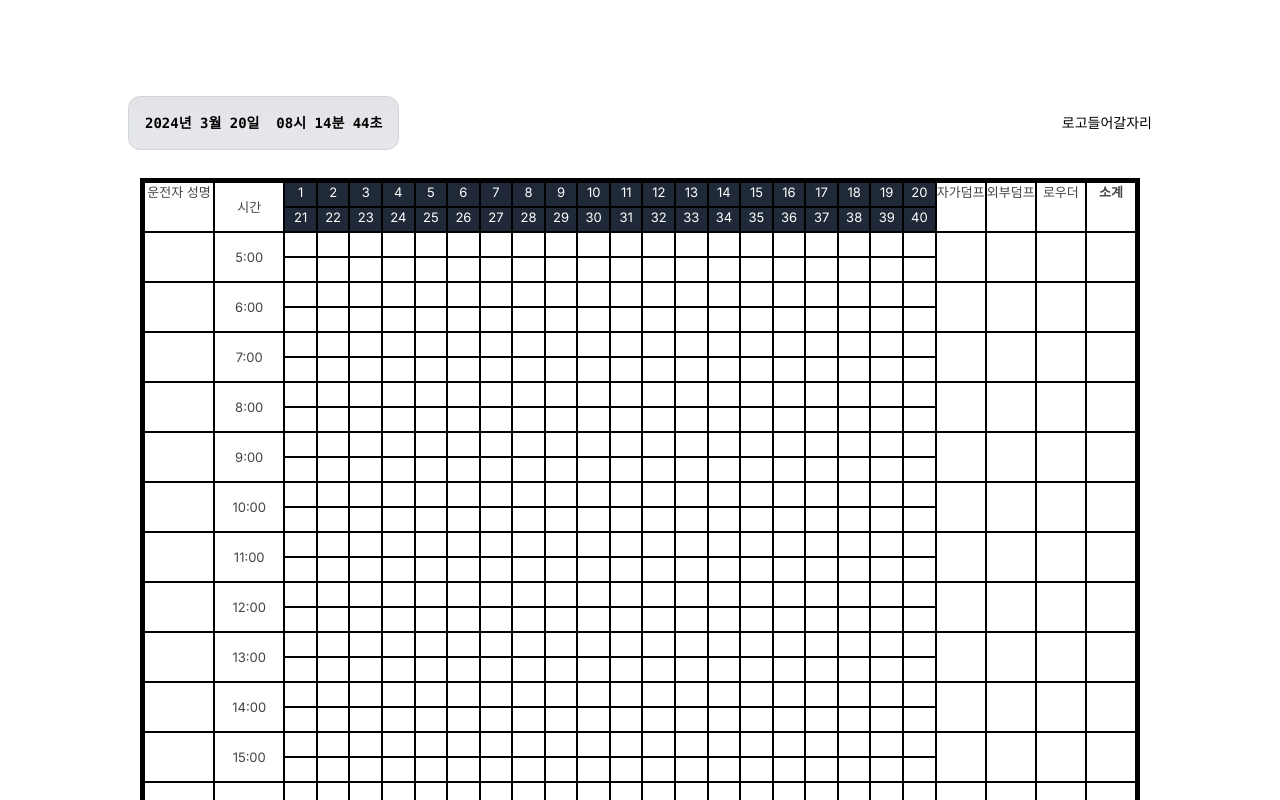
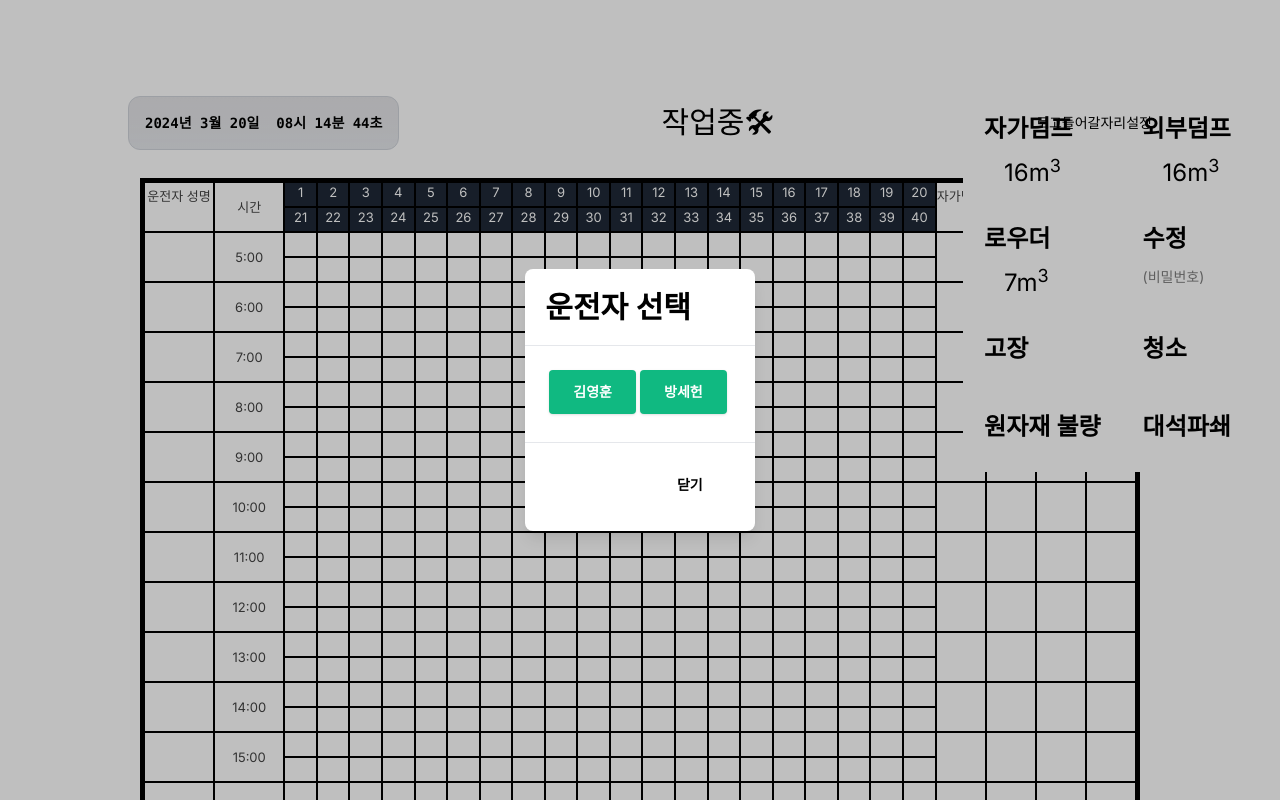
Before and after one commit to Addwords/dasung, a Next.js app: page / in a window 1280 px wide. Both pictures are taken after a click on the element 179 px from the left and 257 px from the top of the page. Shown: the top 800 px of the page. Built offline with nearby package versions, Linux system fonts and the light colour scheme.

Commit message:
2차 피드백

```diff
--- a/app/globals.css
+++ b/app/globals.css
@@ -32,6 +32,10 @@ body {
   }
 }
 
+.print{
+  display: none;
+}
+
 .wrapper {
   width: 1000px;
   display: grid;
@@ -49,7 +53,17 @@ body {
   color: #444;
   font-size: small;
 }
-
+/* 버튼영역 */
+.btn-area{
+  position: fixed;
+  right: 0;
+  background-color: white;
+  /* margin-bottom: 10%; */
+}
+.sum-col{
+  display: grid;
+  grid-template-rows: 128px auto;
+}
 .sum-grid {
   display: grid;
   grid-template-columns: 6.5fr 2fr;
@@ -88,31 +102,33 @@ body {
   text-wrap: pretty;
 }
 
+.col:nth-child(1) div:nth-child(n+2),
 .col:nth-child(2) div,
 .col:nth-child(n+3) div:nth-child(n+2) {
   padding-top: 15px;
 }
 
 
-/* 인쇄시 설정되는 부분 */
+/* 인쇄시 설정되는 부분 😎😎😎😎😎*/
 
 @media print {
   .wrapper {
-    width: 700px;
+    width: 730px;
     display: grid;
-    grid-template-columns: 0.7fr 0.7fr 6.5fr 0.5fr 0.5fr 0.5fr 0.5fr;
+    grid-template-columns: 0.7fr 0.6fr 6.5fr 0.5fr 0.5fr 0.6fr 0.5fr;
     grid-template-rows: repeat(auto, minmax(12.5%, auto));
     color: #444;
     font-size: small;
   }
 
   .summary {
-    width: 700px;
+    width: 730px;
     display: grid;
-    grid-template-columns: 0.7fr 0.7fr 6.5fr 2fr;
-    /* grid-template-rows: repeat(auto, minmax(12.5%, auto)); */
+    grid-template-columns: 0.7fr 0.7fr 8.5fr;
     color: #444;
     font-size: small;
+    margin-top: 10%;
+    page-break-inside: avoid;
   }
 
   .data-grid {
@@ -129,34 +145,30 @@ body {
   .data-grid div:nth-child(-n+40) {
     color: white;
     text-align: center;
-    min-height: 25px;
+    min-height: 24px;
     border: 1px solid black;
-    background-color: rgb(31 41 55 / 1);
+    background-color: black;
   }
 
   .data-grid div:nth-child(n+41) {
     text-align: center;
-    min-height: 25px;
+    min-height: 24px;
     border: 1px solid black;
-  }
-
-  .box {
-    border-radius: 5px;
-    padding: 20px;
   }
 
   .col div {
     text-align: center;
     border: 1px solid black;
-    min-height: 50px;
-    /* padding-top: 15px; */
+    min-height: 48px;
     text-wrap: pretty;
   }
 
   .non-print {
     display: none;
   }
-
+  .print{
+    display: flex;
+  }
   .time-table {
     break-inside: avoid;
   }
--- a/app/page.tsx
+++ b/app/page.tsx
@@ -13,6 +13,10 @@ let dumpCount = [''];
 let subTot = [];
 let realHH = 6; //업무최초시간
 
+const yyyy = new Date().getFullYear();
+const mm = new Date().getMonth()+1;
+const dd = new Date().getDate();
+
 /**
  * 차량별 작업을 등록한다.
  * @param name: 차량종류
@@ -24,7 +28,7 @@ function Dump(kind: string) {
   const HH = now.getHours();
   const MM = now.getMinutes();
 
-  const 마감시간 = 24; //업무종료시간?
+  const 마감시간 = 23; //업무종료시간?
 
   if (HH > 마감시간 || jCount > 39) {
     alert('불가능 합니다.');
@@ -94,7 +98,11 @@ function repair(res:string) {
   let MM = new Date().getMinutes();
   const rep = document.getElementById('rep') as HTMLElement;
   const appCh = document.createElement('p');
-  appCh.innerHTML = `<p>${HH}시 ${MM}분 ${res}</p>`;
+  appCh.addEventListener('click',(evt)=>{
+    const tgt = evt.target as HTMLElement;
+    tgt && tgt.remove();
+  });
+  appCh.textContent = `${HH}시 ${MM}분 ${res}`;
   rep.appendChild(appCh);
 }
 
@@ -127,22 +135,27 @@ export default function Home() {
     }, 100);
   },[]);
 
-  const yyyy = new Date().getFullYear();
-  const mm = new Date().getMonth()+1;
-  const dd = new Date().getDate();
   const today = `${yyyy}년 ${mm}월 ${dd}일`;
 
   return (
     <>
       <main className="flex min-h-screen flex-col items-center justify-between p-24">
-        <div className="z-10 max-w-5xl w-full items-center justify-between font-mono text-sm lg:flex">
-          <p className="fixed left-0 top-0 flex w-full justify-center border-b border-gray-300 bg-gradient-to-b from-zinc-200 pb-6 pt-8 backdrop-blur-2xl dark:border-neutral-800 dark:bg-zinc-800/30 dark:from-inherit lg:static lg:w-auto  lg:rounded-xl lg:border lg:bg-gray-200 lg:p-4 lg:dark:bg-zinc-800/30">
+        {/* 프린트시 보이는 영역 */}
+        <div className="print">
+          <p className="text-3xl">{today}</p>
+        </div>
+        {/* 화면에서만 보일영역 */}
+        <div className="z-10 max-w-5xl w-full items-center justify-between font-mono text-sm lg:flex non-print">
+          <p className="fixed left-0 top-0 flex w-full justify-center
+                        border-b border-gray-300 bg-gradient-to-b from-zinc-200 pb-6 pt-8 backdrop-blur-2xl
+                        dark:border-neutral-800 dark:bg-zinc-800/30 dark:from-inherit lg:static lg:w-auto
+                        lg:rounded-xl lg:border lg:bg-gray-200 lg:p-4 lg:dark:bg-zinc-800/30">
             <code className="font-mono font-bold" id="time">{today}&nbsp;&nbsp;{ time }</code>
           </p>
+            <p className="text-3xl">작업중🛠</p>
           <div className="fixed bottom-0 left-0 flex h-48 w-full items-end justify-center bg-gradient-to-t from-white via-white dark:from-black dark:via-black lg:static lg:h-auto lg:w-auto lg:bg-none non-print">
             <a
               className="pointer-events-none flex place-items-center gap-2 p-8 lg:pointer-events-auto lg:p-0"
-              href=""
               rel="noopener noreferrer"
             >
               로고들어갈자리{" "}
@@ -154,6 +167,11 @@ export default function Home() {
                 height={50}
                 priority
               /> */}
+            </a>
+            <a
+              className="flex place-items-center gap-2 p-8 lg:p-0"
+            >
+              설정
             </a>
           </div>
         </div>
@@ -171,12 +189,12 @@ export default function Home() {
         } */}
         {
           jCount!==0 && showModal && <AlertModal
-            title={tit}
+            // title={tit}
             onHide={() => { setModal(false); }}
             onInput={() => { setModal(false); modify();}}
           />
         }
-        <div className="mb-32 grid text-center lg:max-w-5xl lg:w-full lg:mb-0 lg:grid-cols-4 lg:text-left non-print">
+        <div className="mb-32 grid text-center lg:max-w-5xl lg:mb-0 lg:grid-cols-2 lg:text-left non-print btn-area">
           <Button
             text='자가덤프'
             subText='16m<sup>3</sup>'
--- a/components/UI/Table.tsx
+++ b/components/UI/Table.tsx
@@ -1,23 +1,44 @@
 'use client';
 
-import { useRef } from "react";
-import { v4 as uuidv4 } from "uuid";
+import { useRef, useState } from "react";
+import OperatorModal from "../modals/operator-modal";
+
+function setOperator(curOper:string, operNm:string){
+	const operEle = document.getElementById(curOper) as HTMLElement;
+	operEle.textContent = operNm;
+}
 
 const Table = () => {
 
-	const cellRef = useRef([[]]);
+	const [showModal, setModal] = useState(false);
+	const [curOp,setOp] = useState('');
 
-	const man = Array(20).fill(''); //금일 투입인력명
-	const jobTime = Array(20).fill(5);
+	const opNmRef = useRef<HTMLDivElement[]>([]);
+	const addPpNmRef = (el:HTMLDivElement)=>{el&&opNmRef.current.push(el);};
+
+	const man = Array(11).fill(''); //금일 투입인력명
+	const jobTime = Array(14).fill(5);
 
 	return (
 		<>
+		{showModal && <OperatorModal
+			operator={(nm:string)=>{setOperator(curOp,nm)}}
+			onHide={()=>setModal(false)}
+		/>}
 			<div className="wrapper border-4 border-black">
 				<div className="col">
-					<div className="min-h-14 text-center border border-black">운전자 성명</div>
-					{man.map((val,idx) => (
+					<div className="min-h-14 text-center pt-1 border border-black">운전자 성명</div>
+					{jobTime.map((val,idx) => (
 						//수정가능해야함
-						<div className=" cursor-pointer" onClick={()=>{}} key={idx + 1}>{val}</div>
+						<div className="cursor-pointer" key={idx + 1} id={`op${val+idx}`}
+							// ref={addPpNmRef}
+							onClick={(evt)=>{
+								console.log('opNmRef:',opNmRef);
+								let cop = evt.target as HTMLElement;
+								setOp(cop.id);
+								setModal(true);
+							}}
+						></div>
 					))}
 				</div>
 				<div className="col">
@@ -41,28 +62,28 @@ const Table = () => {
 					}
 				</div>
 				<div className="col">
-					<div className="">자가덤프</div>
+					<div className="pt-1">자가덤프</div>
 					{jobTime.map((val,idx) => (
 						<div key={val+idx} id={`j${val+idx}`} className=""></div>
 						))
 					}
 				</div>
 				<div className="col">
-					<div className="">외부덤프</div>
+					<div className="pt-1">외부덤프</div>
 					{jobTime.map((val,idx) => (
 						<div key={val+idx} id={`o${val+idx}`} className=""></div>
 						))
 					}
 				</div>
 				<div className="col">
-					<div className="">로우더</div>
+					<div className="pt-3">로우더</div>
 					{jobTime.map((val,idx) => (
 						<div key={val+idx} id={`r${val+idx}`} className=""></div>
 						))
 					}
 				</div>
 				<div className="col">
-					<div className="font-bold">소계</div>
+					<div className="pt-3 font-bold">계</div>
 					{jobTime.map((val,idx) => (
 						<div key={val+idx} id={`tot${val+idx}`} className="font-bold"></div>
 						))
--- a/components/modals/input-modal.tsx
+++ b/components/modals/input-modal.tsx
@@ -1,6 +1,4 @@
 import { useState } from 'react';
-import Button from 'react-bootstrap/Button';
-import Modal from 'react-bootstrap/Modal';
 
 function InputModal(props: any) {
 	const [val, setVal] = useState('');
--- /dev/null
+++ b/components/modals/operator-modal.tsx
@@ -0,0 +1,70 @@
+import React from "react";
+
+export default function OperatorModal(props:any) {
+//   const [showModal, setShowModal] = React.useState(false);
+  return (
+    <>
+          <div
+            className="justify-center items-center flex overflow-x-hidden overflow-y-auto fixed inset-0 z-50 outline-none focus:outline-none"
+          >
+            <div className="relative w-auto my-6 mx-auto max-w-3xl">
+              {/*content*/}
+              <div className="border-0 rounded-lg shadow-lg relative flex flex-col w-full bg-white outline-none focus:outline-none">
+                {/*header*/}
+                <div className="flex items-start justify-between p-5 border-b border-solid border-blueGray-200 rounded-t">
+                  <h3 className="text-3xl font-semibold">
+                    운전자 선택
+                  </h3>
+                  <button
+                    className="p-1 ml-auto bg-transparent border-0 text-black opacity-5 float-right text-3xl leading-none font-semibold outline-none focus:outline-none"
+                    onClick={() => props.onHide()}
+                  >
+                    <span className="bg-transparent text-black opacity-5 h-6 w-6 text-2xl block outline-none focus:outline-none">
+                      ×
+                    </span>
+                  </button>
+                </div>
+                {/*body*/}
+                <div className="relative p-6 flex-auto">
+                    {/* 반복부 */}
+                <button
+                    className="bg-emerald-500 text-white active:bg-emerald-600 font-bold uppercase text-sm px-6 py-3 rounded shadow hover:shadow-lg outline-none focus:outline-none mr-1 mb-1 ease-linear transition-all duration-150"
+                    type="button"
+                    onClick={(evt) => {
+                        let opernm = evt.target as HTMLElement;
+                            props.operator(opernm.textContent);
+                            props.onHide();
+                        }}
+                  >
+                    김영훈
+                  </button>
+                <button
+                    className="bg-emerald-500 text-white active:bg-emerald-600 font-bold uppercase text-sm px-6 py-3 rounded shadow hover:shadow-lg outline-none focus:outline-none mr-1 mb-1 ease-linear transition-all duration-150"
+                    type="button"
+                    onClick={(evt) => {
+                        let opernm = evt.target as HTMLElement;
+                            props.operator(opernm.textContent);
+                            props.onHide();
+                        }}
+                  >
+                    방세헌
+                  </button>
+                </div>
+                {/*footer*/}
+                <div className="flex items-center justify-end p-6 border-t border-solid border-blueGray-200 rounded-b">
+                  <button
+                    className="text-black background-transparent font-bold uppercase px-6 py-2 text-sm outline-none focus:outline-none mr-1 mb-1 ease-linear transition-all duration-150"
+                    type="button"
+                    onClick={() => props.onHide()}
+                  >
+                    닫기
+                  </button>
+
+                </div>
+              </div>
+            </div>
+          </div>
+          <div className="opacity-25 fixed inset-0 z-40 bg-black"></div>
+        </>
+  );
+}
```
Also changed, not shown: components/UI/Summary.tsx (+10 -10 lines).
